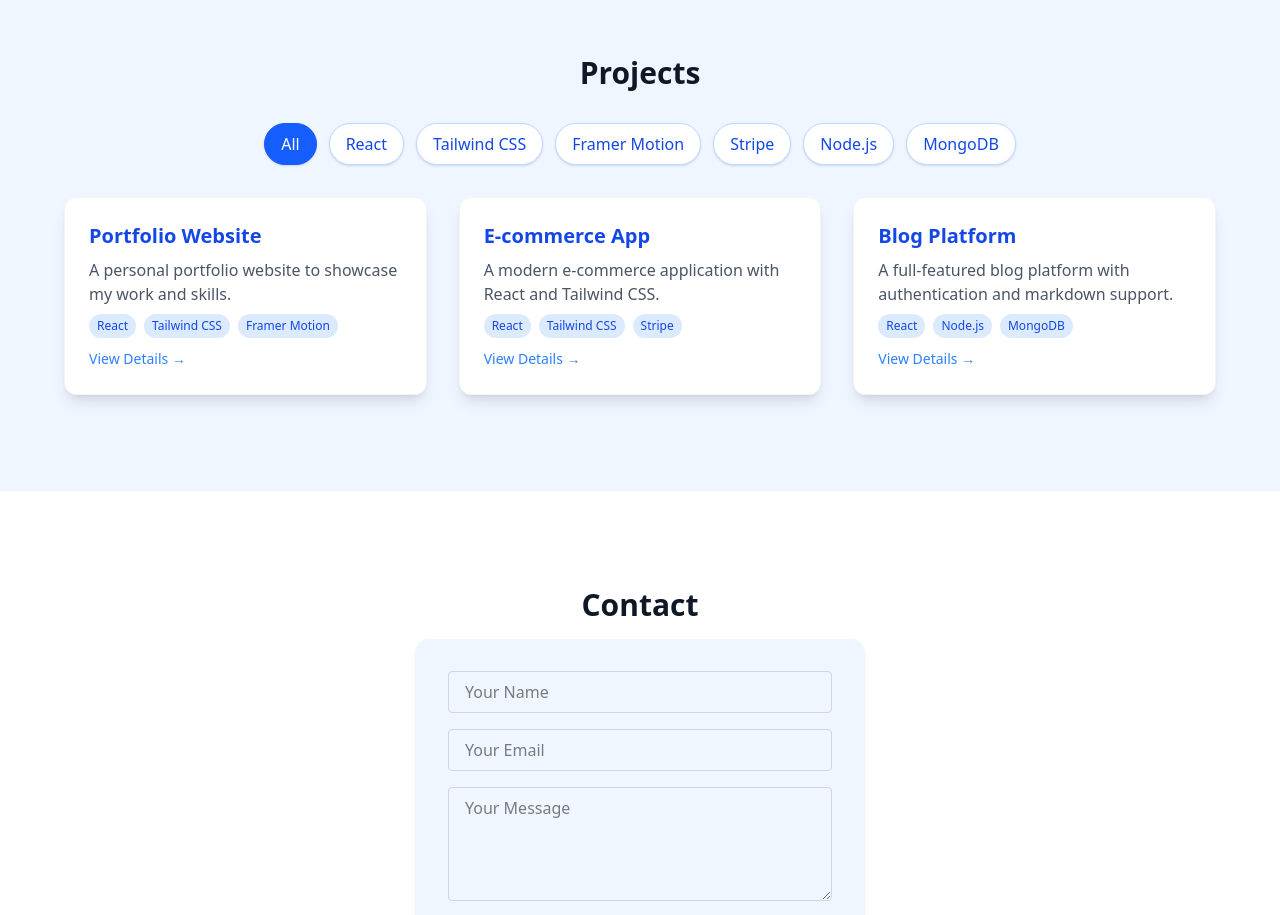
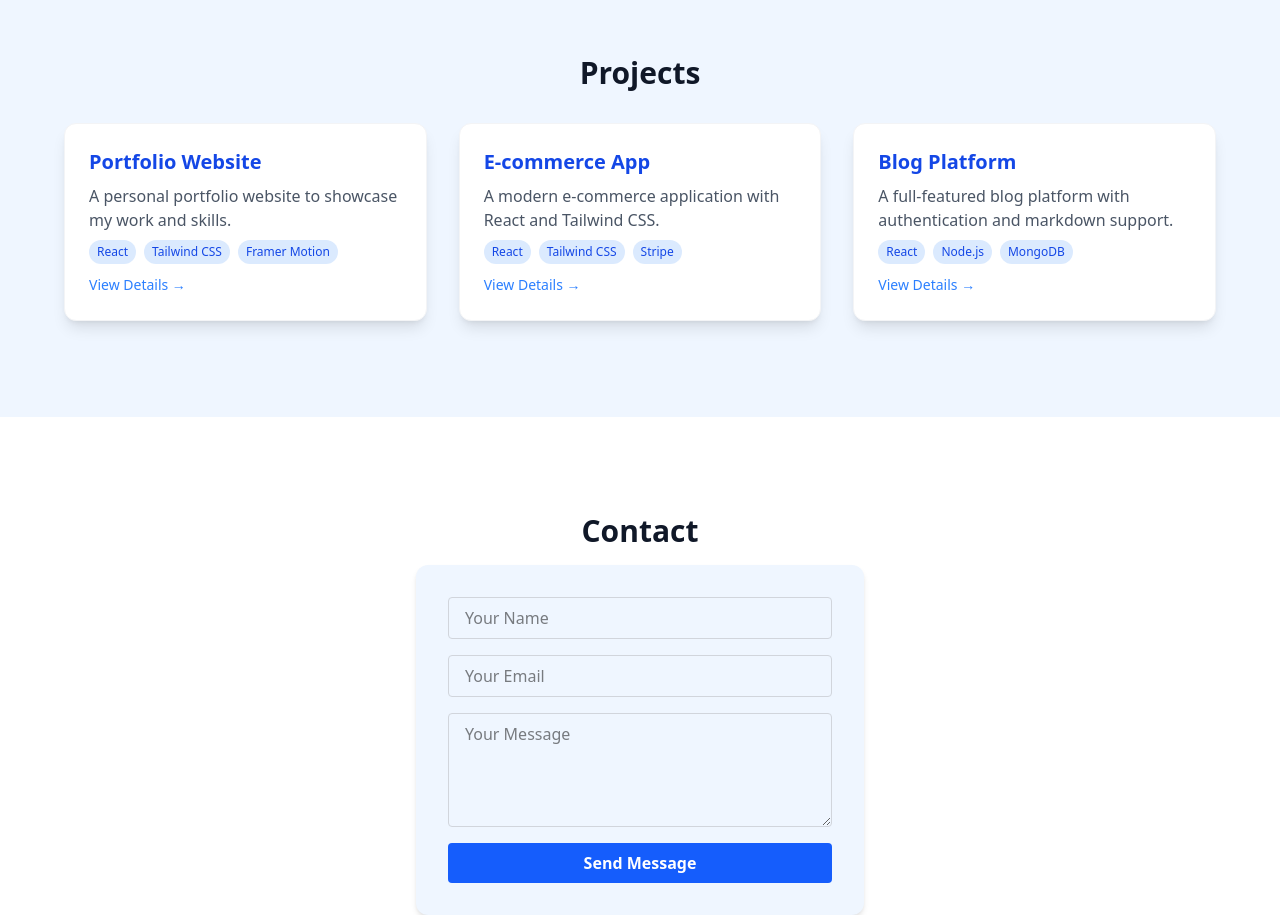
Before and after one commit to Gabrial-8467/Portfolio, a React (Vite) app in the folder frontend/: page / in a window 1280 px wide. Shown: the part 5860-6775 px from the top of the page. Built offline with nearby package versions, Linux system fonts and the light colour scheme.

Commit message:
Update Projects.jsx

```diff
--- a/frontend/src/components/Projects.jsx
+++ b/frontend/src/components/Projects.jsx
@@ -41,19 +41,8 @@ const projects = [
   },
 ];
 
-const allTech = [
-  "All",
-  ...Array.from(new Set(projects.flatMap((p) => p.tech))),
-];
-
 const Projects = () => {
   const [selected, setSelected] = useState(null);
-  const [filter, setFilter] = useState("All");
-
-  const filteredProjects =
-    filter === "All"
-      ? projects
-      : projects.filter((p) => p.tech.includes(filter));
 
   return (
     <section id="projects" className="py-24 bg-blue-50 flex flex-col items-center px-4 md:px-0">
@@ -65,24 +54,9 @@ const Projects = () => {
       >
         Projects
       </motion.h2>
-      <div className="flex flex-wrap gap-3 mb-8">
-        {allTech.map((tech) => (
-          <button
-            key={tech}
-            onClick={() => setFilter(tech)}
-            className={`px-4 py-2 rounded-full font-medium border transition shadow-sm focus:outline-none ${
-              filter === tech
-                ? "bg-blue-600 text-white border-blue-600"
-                : "bg-white text-blue-700 border-blue-200 hover:bg-blue-100"
-            }`}
-          >
-            {tech}
-          </button>
-        ))}
-      </div>
       <div className="grid grid-cols-1 md:grid-cols-2 lg:grid-cols-3 gap-8 w-full max-w-6xl">
         <AnimatePresence>
-          {filteredProjects.map((project, idx) => (
+          {projects.map((project, idx) => (
             <motion.button
               key={project.title}
               onClick={() => setSelected(project)}
```
